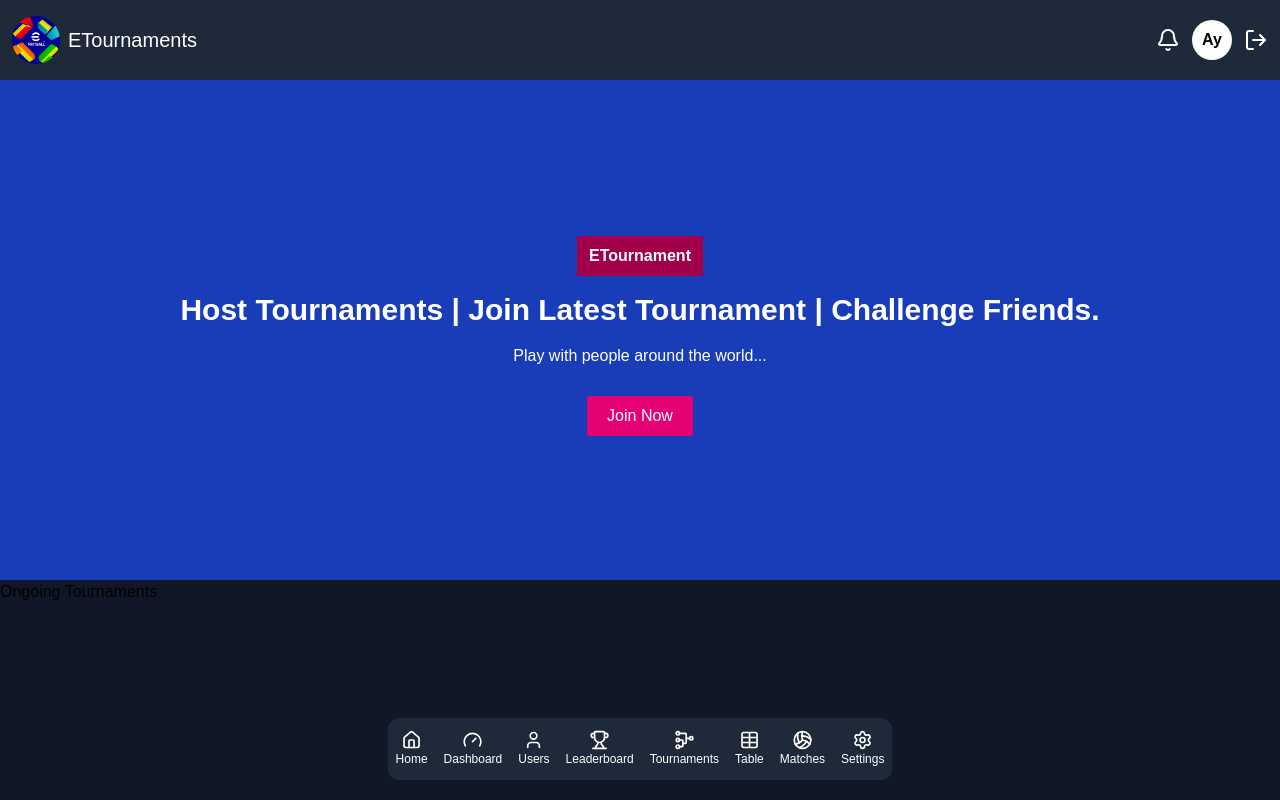
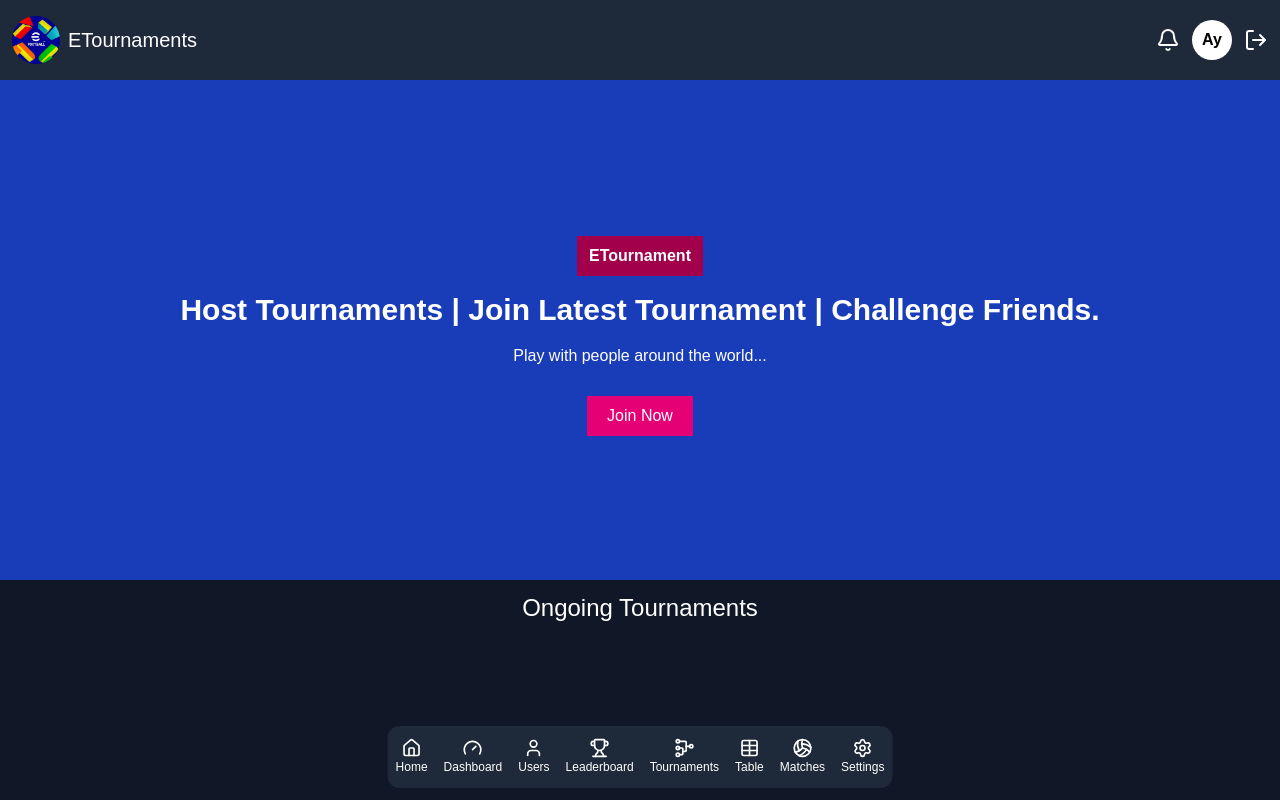
Before and after one commit to Ayomide-Philip/etournament, a Next.js app: page / in a window 1280 px wide. Built offline with nearby package versions, Linux system fonts and the light colour scheme.

Commit message:
updating page.js

```diff
--- a/app/page.js
+++ b/app/page.js
@@ -4,8 +4,11 @@ export default function Page() {
   return (
     <>
       <Banner />
-      <div className="flex">
-        <h1>Ongoing Tournaments</h1>
+      <div className="flex p-3">
+        <div className="w-full mb-20">
+          <h1 className="text-white text-2xl capitalize text-center">Ongoing Tournaments</h1>
+
+        </div>
       </div>
     </>
   );
--- a/componet/dashboardLayout/desktopNavBar.js
+++ b/componet/dashboardLayout/desktopNavBar.js
@@ -3,7 +3,7 @@ import { navLink } from "./navLink";
 
 export default function DesktopNavBar() {
   return (
-    <div className="hidden md:flex text-white fixed bottom-5  transform -translate-x-1/2 left-1/2 z-10">
+    <div className="hidden md:flex text-white fixed bottom-3  transform -translate-x-1/2 left-1/2 z-10">
       <div className="bg-gray-800 rounded-xl flex">
         {navLink.map(({ name, path, icon: Icon }, idx) => {
           return (
```
